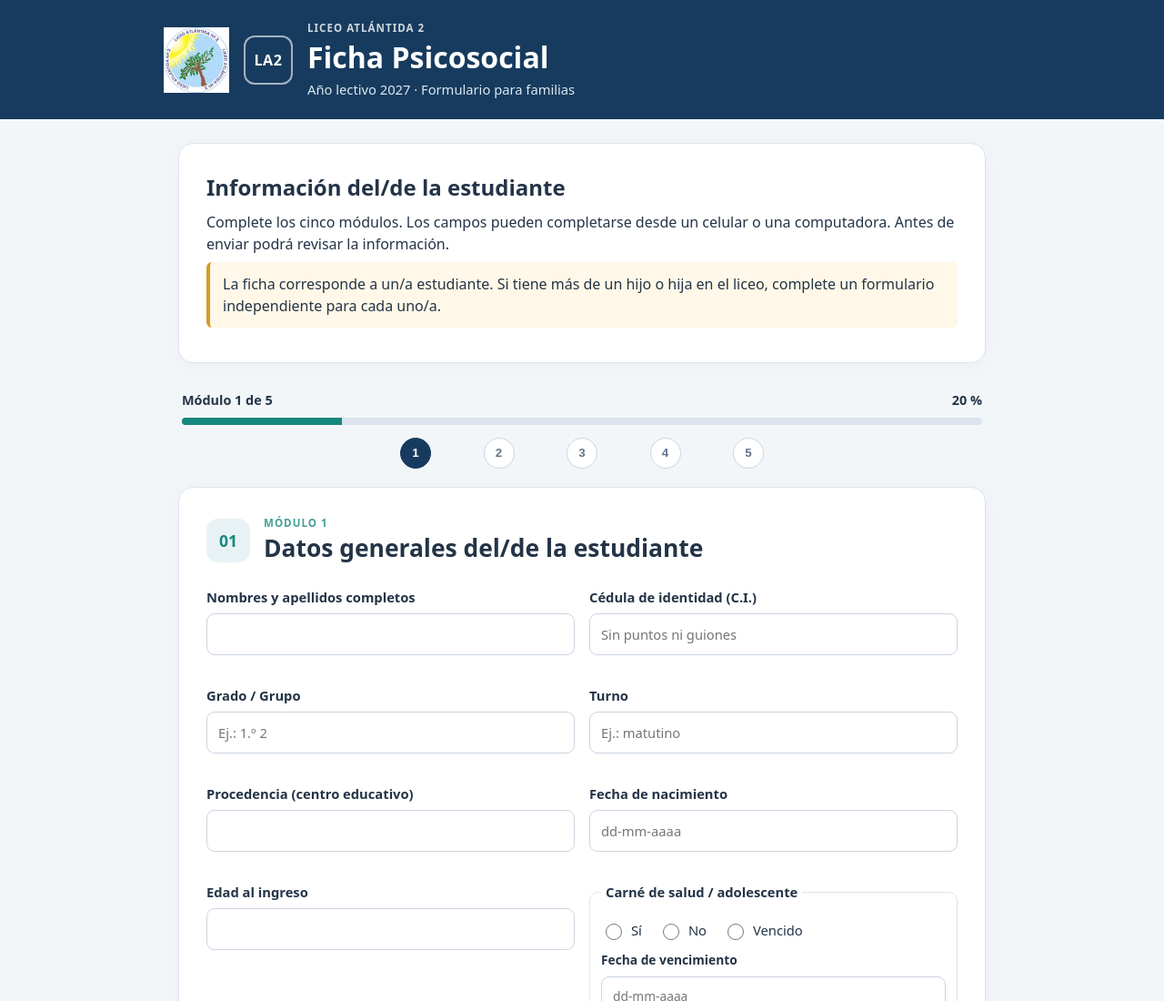
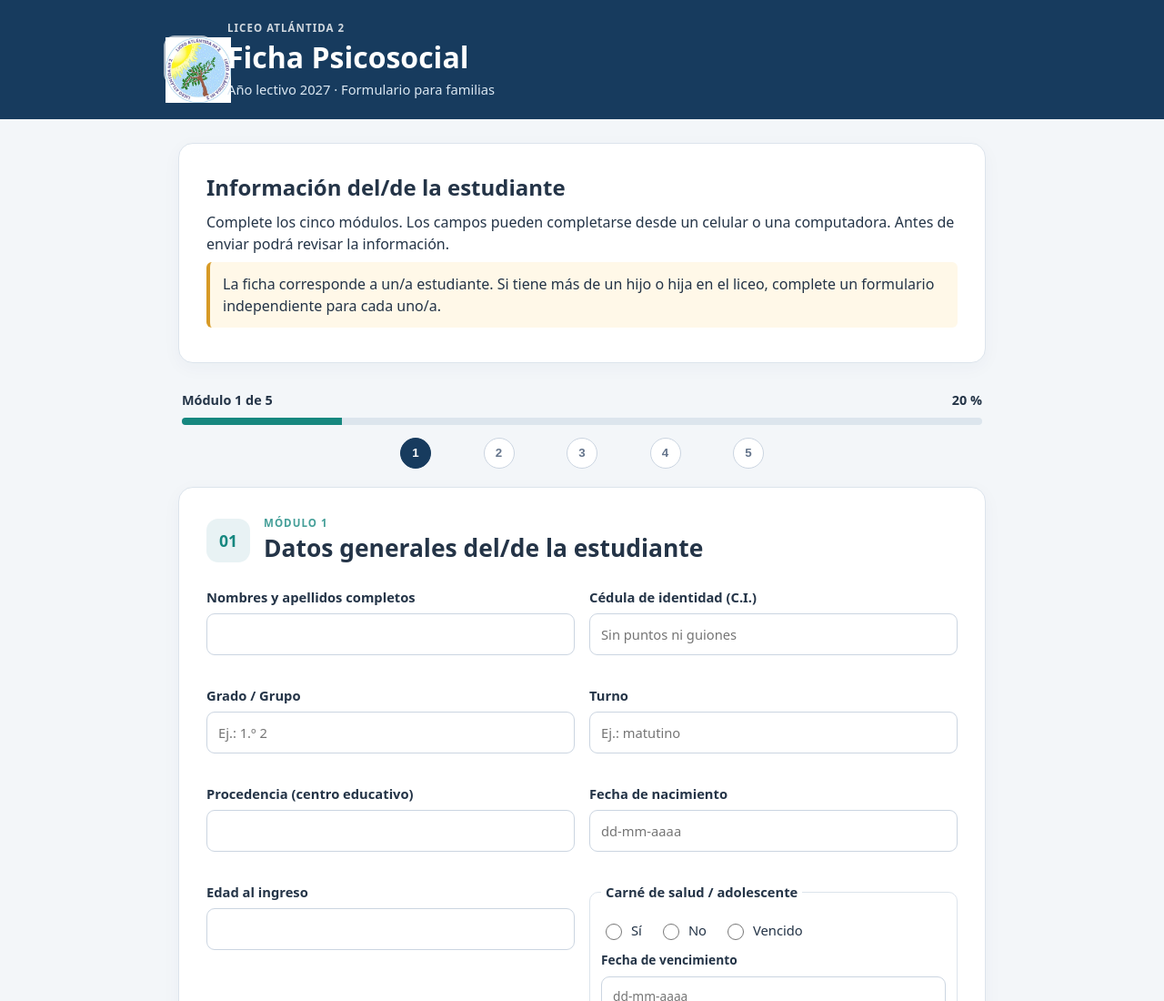
Before and after one commit to liceoatlantida2informatica-byte/Formulario-psicosocial-Atl-ntida, a plain HTML site: page index.html in a window 1280 px wide. Shown: the top 1100 px of the page at 91% size. Drawn offline with Linux system fonts and the light colour scheme.

Commit message:
Update index.html

```diff
--- a/index.html
+++ b/index.html
@@ -10,8 +10,8 @@
 </head>
 <body>
 <header class="site-header">
-  <img src="logo_liceo.jpg" alt="Liceo Atlántida 2" style="max-height: 72px; width: auto;">
-  <div class="brand-mark">LA2</div>
+
+  <div class="brand-mark"> <img src="logo_liceo.jpg" alt="Liceo Atlántida 2" style="max-height: 72px; width: auto;"></div>
   <div><p class="eyebrow">Liceo Atlántida 2</p><h1>Ficha Psicosocial</h1><p class="subhead">Año lectivo 2027 · Formulario para familias</p></div>
 
 </header>
```
